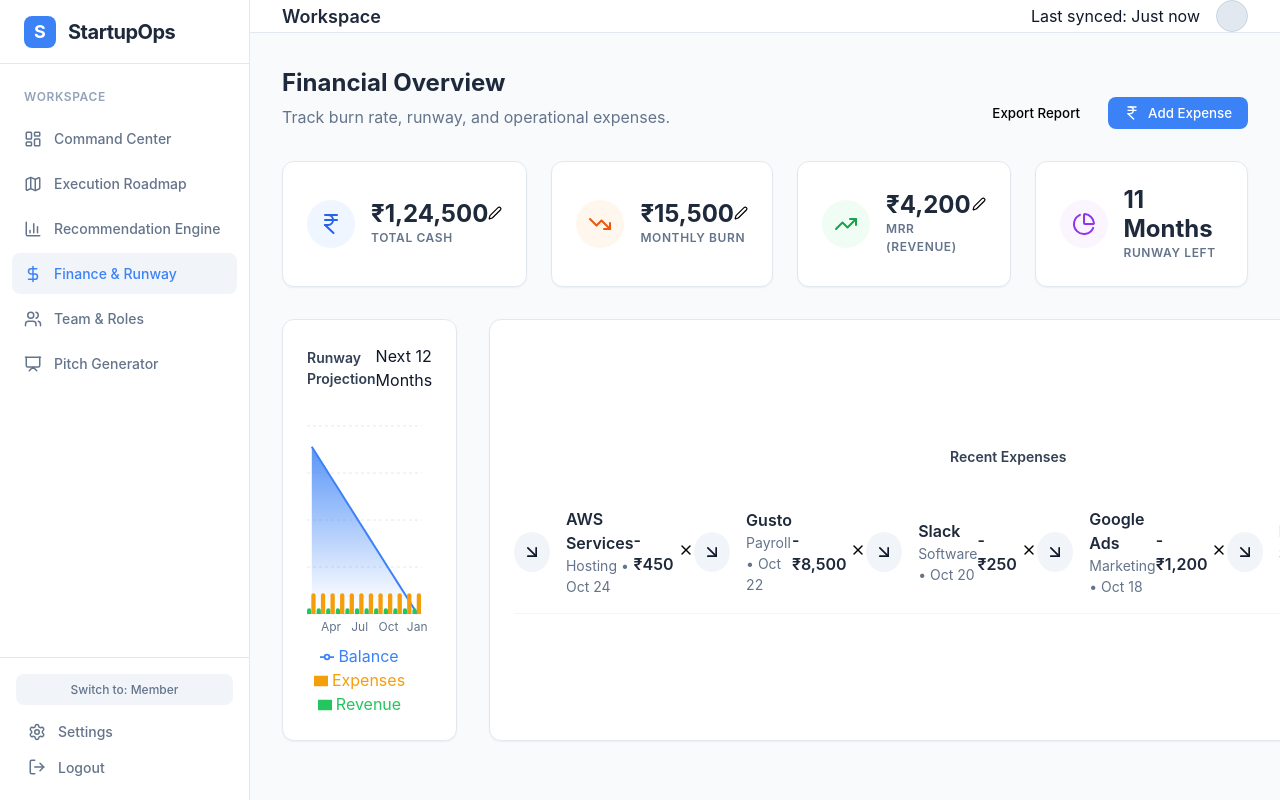
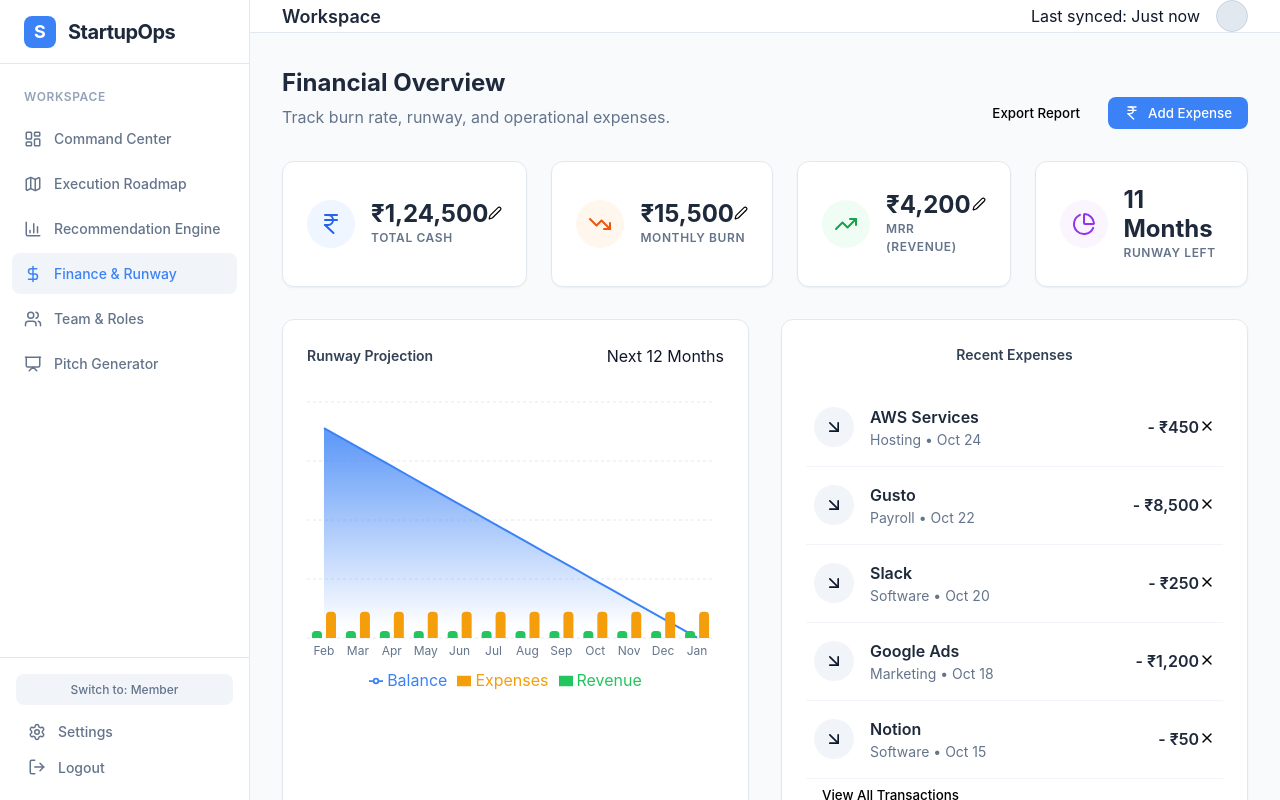
Before and after one commit to pradeeplok/StartupOps, a React (Vite) app: page /finance in a window 1280 px wide. Built offline with nearby package versions, Linux system fonts and the light colour scheme.

Commit message:
style: Fix vertical layout for expense list

```diff
--- a/src/index.css
+++ b/src/index.css
@@ -583,6 +583,11 @@ gap: 0.5rem;
   display: flex;
 }
 
+.flex-col {
+  display: flex;
+  flex-direction: column;
+}
+
 .items-center {
   align-items: center;
 }
--- a/src/pages/Finance.jsx
+++ b/src/pages/Finance.jsx
@@ -220,13 +220,14 @@ const Finance = () => {
                 {/* Recent Transactions */}
                 <div className="section-card">
                     <h3 className="column-title" style={{ marginBottom: '1.5rem' }}>Recent Expenses</h3>
-                    <div className="flex flex-col gap-0">
+                    <div className="flex-col gap-0 w-full">
                         {expenses.map((expense) => (
                             <div key={expense.id} className="group" style={{ // Added group for hover effect
                                 display: 'flex',
                                 alignItems: 'center',
-                                padding: '1rem 0',
-                                borderBottom: '1px solid var(--slate-100)'
+                                padding: '1rem 0.5rem',
+                                borderBottom: '1px solid var(--slate-100)',
+                                transition: 'background-color 0.2s'
                             }}>
                                 <div style={{
                                     width: '40px',
@@ -251,7 +252,7 @@ const Finance = () => {
                                     {userRole === 'founder' && (
                                         <button
                                             onClick={() => removeExpense(expense.id)}
-                                            className="text-slate-300 hover:text-red-500 transition-colors"
+                                            className="text-slate-300 hover:text-red-500 transition-colors p-1 rounded hover:bg-red-50"
                                             title="Remove Expense"
                                         >
                                             <X size={16} />
@@ -260,7 +261,7 @@ const Finance = () => {
                                 </div>
                             </div>
                         ))}
-                        {expenses.length === 0 && <div className="text-center py-4 text-slate-400">No expenses recorded.</div>}
+                        {expenses.length === 0 && <div className="text-center py-8 text-slate-400">No expenses recorded.</div>}
                         <button className="btn btn-secondary w-full mt-4">View All Transactions</button>
                     </div>
                 </div>
```
